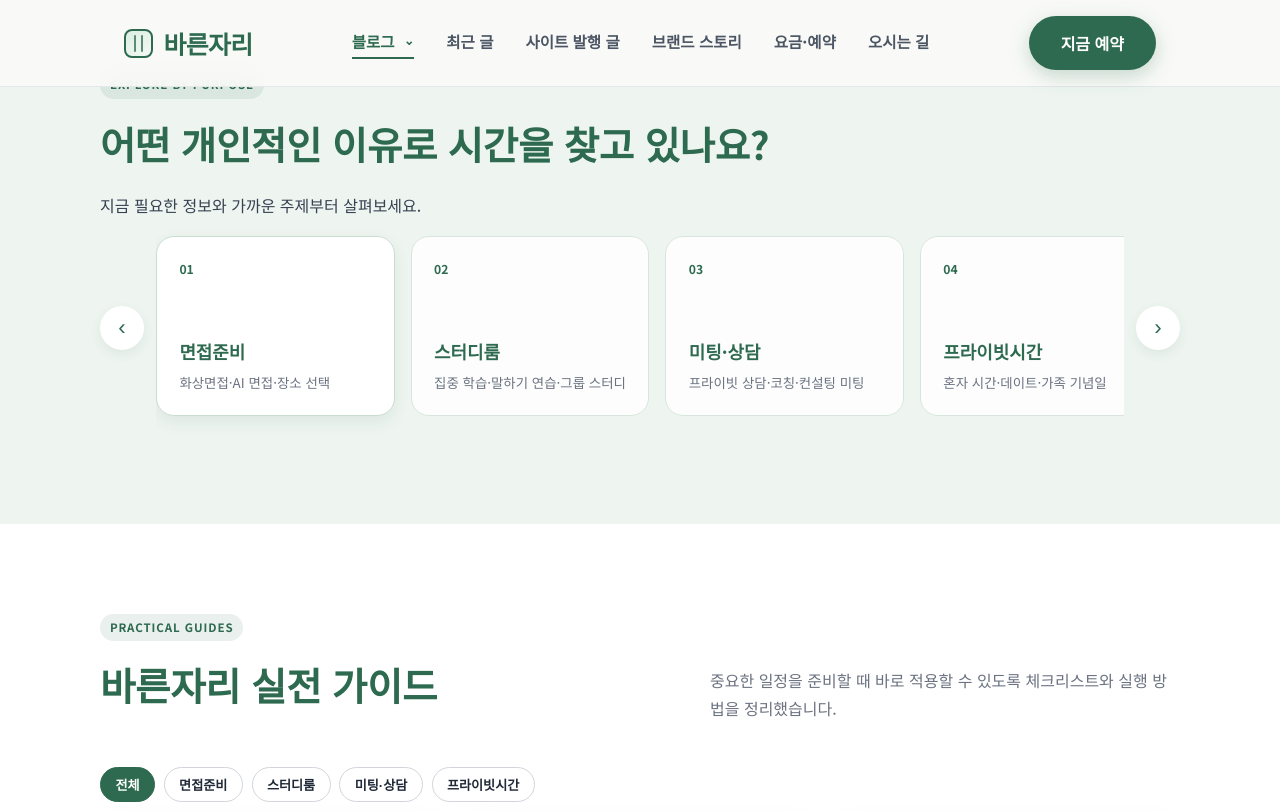
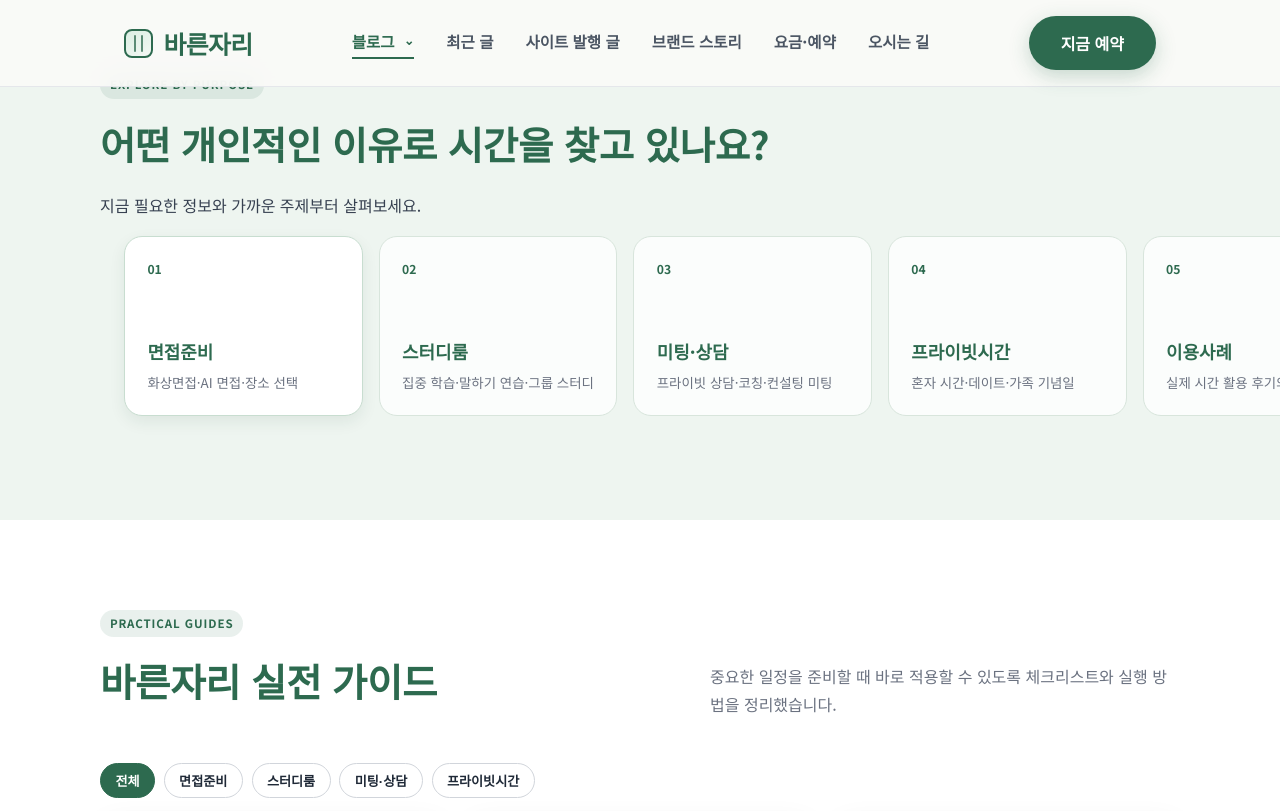
Before and after one commit to bareunspace/blog, a Jekyll site: the page built from blog.html, in a window 1280 px wide and 900 px high, scrolled down 1746 px, cut to the strip 0-811 px from the top of the window. Built offline with Jekyll 4.4.1, drawn with Linux system fonts in a browser that asks for light colours.

Commit message:
블로그 카드

```diff
--- a/blog.html
+++ b/blog.html
@@ -79,10 +79,7 @@ script_version: 20260716-4
       <p class="section-label">Explore by Purpose</p>
       <h2 class="section-title">어떤 개인적인 이유로 시간을 찾고 있나요?</h2>
       <p class="section-desc">지금 필요한 정보와 가까운 주제부터 살펴보세요.</p>
-      <div class="blog-topic-rail" aria-label="블로그 주제 바로가기">
-        <button type="button" class="blog-topic-nav blog-topic-nav-prev" aria-label="이전 주제 보기">‹</button>
-        <div class="blog-topic-scroll" tabindex="0">
-          <nav class="blog-topic-grid" aria-label="블로그 주제 목록">
+      <nav class="blog-topic-grid" aria-label="블로그 주제 바로가기">
         <a class="blog-topic-card is-active" href="/interview/">
           <span class="blog-topic-number">01</span>
           <strong>면접준비</strong>
@@ -114,9 +111,6 @@ script_version: 20260716-4
           <span>예약·입실·주차·시설 사용법</span>
         </a>
       </nav>
-        </div>
-        <button type="button" class="blog-topic-nav blog-topic-nav-next" aria-label="다음 주제 보기">›</button>
-      </div>
     </div>
   </section>
 
```
Lines whose indentation alone changed are shown as unchanged.
